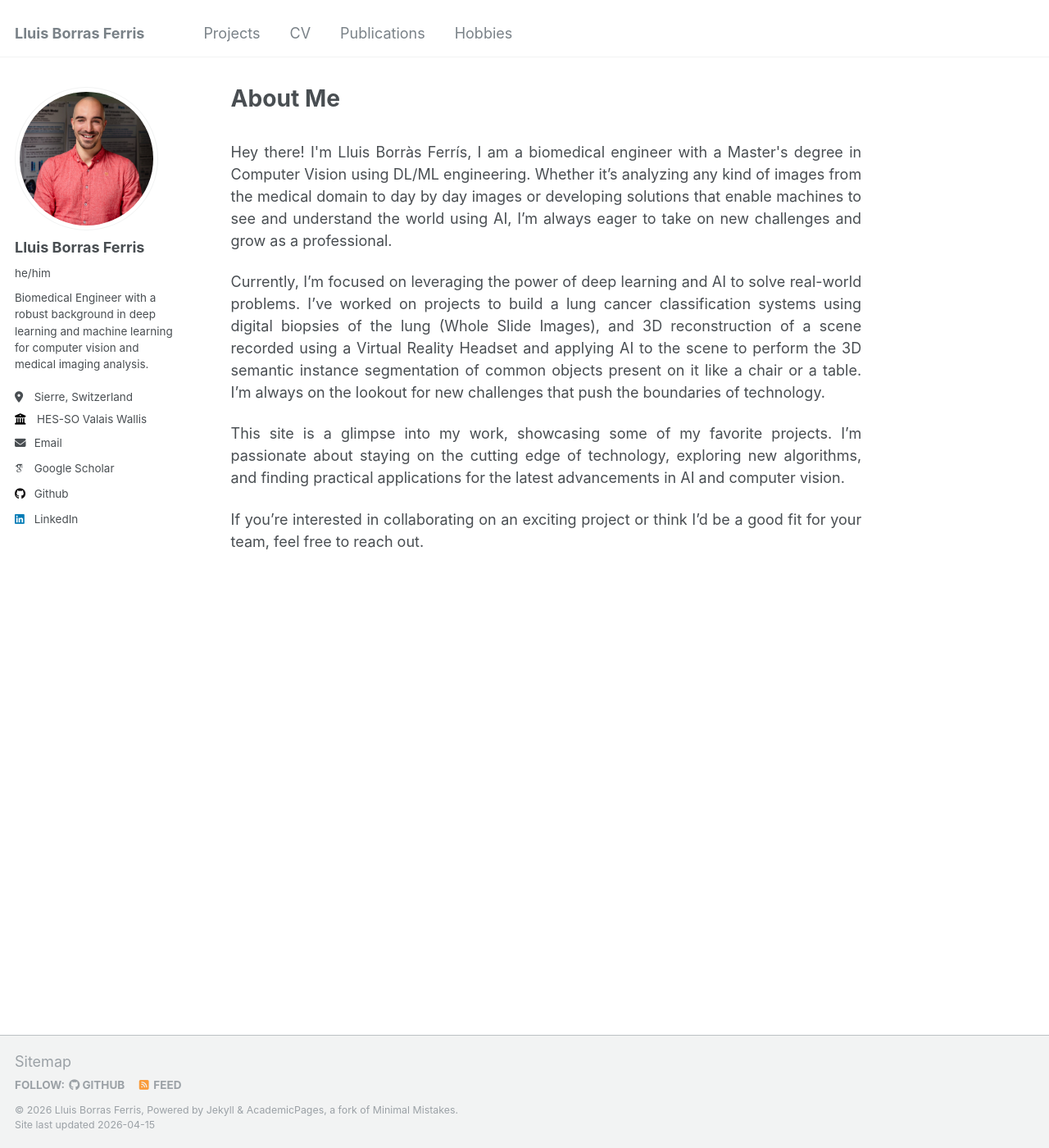
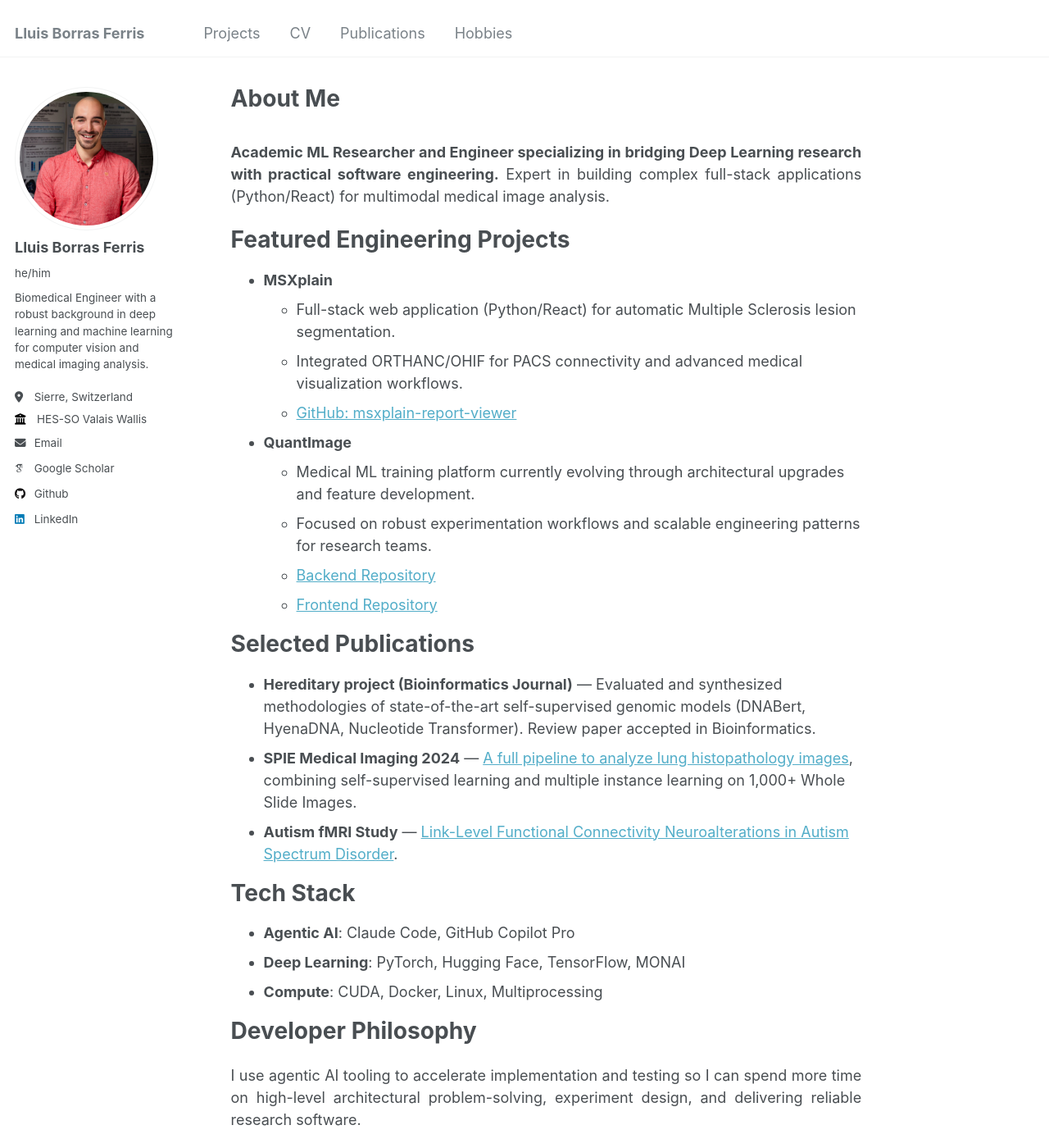
Before and after one commit to lluisb3/lluisb3.github.io, a Jekyll site: the page built from _pages/about.md, in a window 1280 px wide and 1400 px high. Shown: the whole window at 82% size. Built offline with Jekyll 4.4.1, drawn with Linux system fonts in a browser that asks for light colours; some web fonts are replaced.

Commit message:
feat: refresh professional website content for research engineering applications
Agent-Logs-Url: https://github.com/lluisb3/lluisb3.github.io/sessions/a13c7a53-80a1-4872-a5c4-9da6b724b4c0

Co-authored-by: lluisb3 <62648108+lluisb3@users.noreply.github.com>

```diff
--- a/_pages/about.md
+++ b/_pages/about.md
@@ -7,7 +7,37 @@ redirect_from:
   - /about.html
 ---
 
-<p><div style='text-align: justify'>Hey there! I'm Lluis Borràs Ferrís, I am a biomedical engineer with a Master's degree in Computer Vision using DL/ML engineering. Whether it’s analyzing any kind of images from the medical domain to day by day images or developing solutions that enable machines to see and understand the world using AI, I’m always eager to take on new challenges and grow as a professional.</div></p>
-<p><div style='text-align: justify'>Currently, I’m focused on leveraging the power of deep learning and AI to solve real-world problems. I’ve worked on projects to build a lung cancer classification systems using digital biopsies of the lung (Whole Slide Images), and 3D reconstruction of a scene recorded using a Virtual Reality Headset and applying AI to the scene to perform the 3D semantic instance segmentation of common objects present on it like a chair or a table. I’m always on the lookout for new challenges that push the boundaries of technology.</div></p>
-<p><div style='text-align: justify'>This site is a glimpse into my work, showcasing some of my favorite projects. I’m passionate about staying on the cutting edge of technology, exploring new algorithms, and finding practical applications for the latest advancements in AI and computer vision.</div></p>
-<p><div style='text-align: justify'>If you’re interested in collaborating on an exciting project or think I’d be a good fit for your team, feel free to reach out.</div></p>
+<p><div style='text-align: justify'><strong>Academic ML Researcher and Engineer specializing in bridging Deep Learning research with practical software engineering.</strong> Expert in building complex full-stack applications (Python/React) for multimodal medical image analysis.</div></p>
+
+Featured Engineering Projects
+======
+
+* **MSXplain**
+  * Full-stack web application (Python/React) for automatic Multiple Sclerosis lesion segmentation.
+  * Integrated ORTHANC/OHIF for PACS connectivity and advanced medical visualization workflows.
+  * [GitHub: msxplain-report-viewer](https://github.com/lluisb3/msxplain-report-viewer)
+
+* **QuantImage**
+  * Medical ML training platform currently evolving through architectural upgrades and feature development.
+  * Focused on robust experimentation workflows and scalable engineering patterns for research teams.
+  * [Backend Repository](https://github.com/lluisb3)
+  * [Frontend Repository](https://github.com/lluisb3)
+
+Selected Publications
+======
+
+* **Hereditary project (Bioinformatics Journal)** — Evaluated and synthesized methodologies of state-of-the-art self-supervised genomic models (DNABert, HyenaDNA, Nucleotide Transformer). Review paper accepted in Bioinformatics.
+* **SPIE Medical Imaging 2024** — [A full pipeline to analyze lung histopathology images](/publication/2024-full_pipeline), combining self-supervised learning and multiple instance learning on 1,000+ Whole Slide Images.
+* **Autism fMRI Study** — [Link-Level Functional Connectivity Neuroalterations in Autism Spectrum Disorder](/publication/2019_Link_level).
+
+Tech Stack
+======
+
+* **Agentic AI**: Claude Code, GitHub Copilot Pro
+* **Deep Learning**: PyTorch, Hugging Face, TensorFlow, MONAI
+* **Compute**: CUDA, Docker, Linux, Multiprocessing
+
+Developer Philosophy
+======
+
+<p><div style='text-align: justify'>I use agentic AI tooling to accelerate implementation and testing so I can spend more time on high-level architectural problem-solving, experiment design, and delivering reliable research software.</div></p>
```
Also changed, not shown: _pages/cv.md (+9 -7 lines), _pages/portfolio.md (+22 -0 lines).
